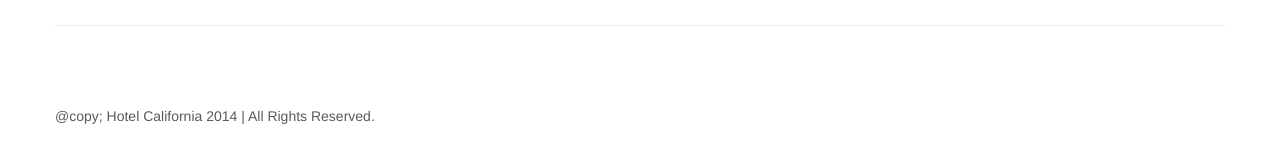
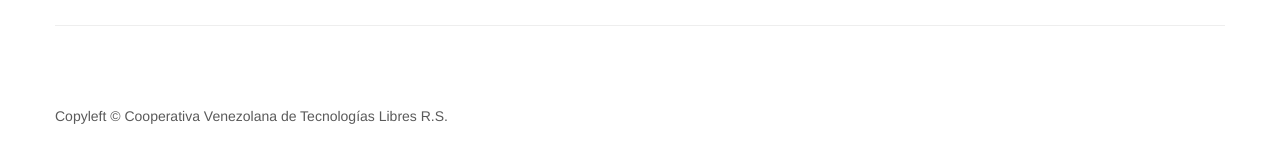
Before and after one commit to Covetel/Covetel.github.io, a Jekyll site: the page built from index.html, in a window 1280 px wide and 900 px high, scrolled down 1667 px. Shown: the part 724-887 px from the top of the window. Built offline with Jekyll 4.4.1, drawn with Linux system fonts in a browser that asks for light colours; Markdown is read by kramdown in place of the engine named in the settings.

Commit message:
Cambiando el footer de la pagina

```diff
--- a/_includes/footer.html
+++ b/_includes/footer.html
@@ -1,3 +1,3 @@
 <footer>
-    <p>@copy; Hotel California 2014 | All Rights Reserved. </p>
+    <p>Copyleft © Cooperativa Venezolana de Tecnologías Libres R.S. </p>
 </footer>
```
